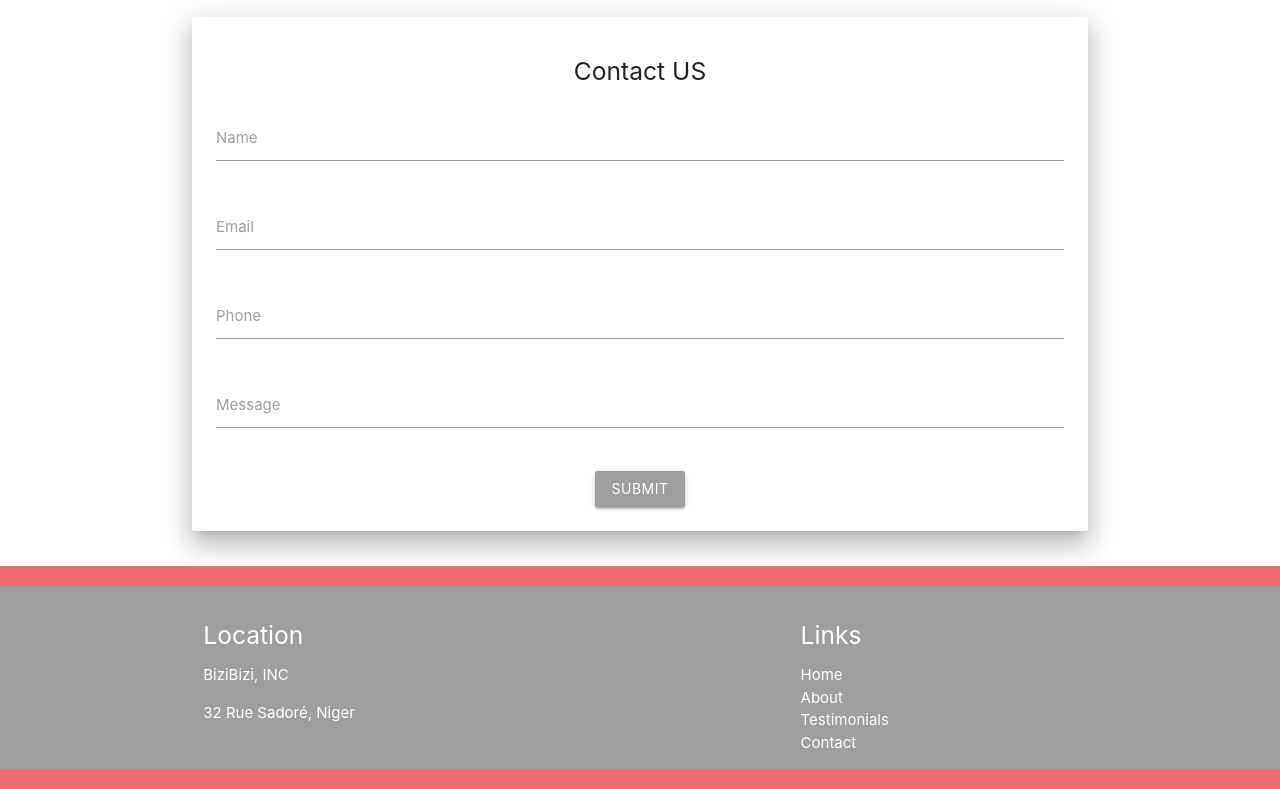
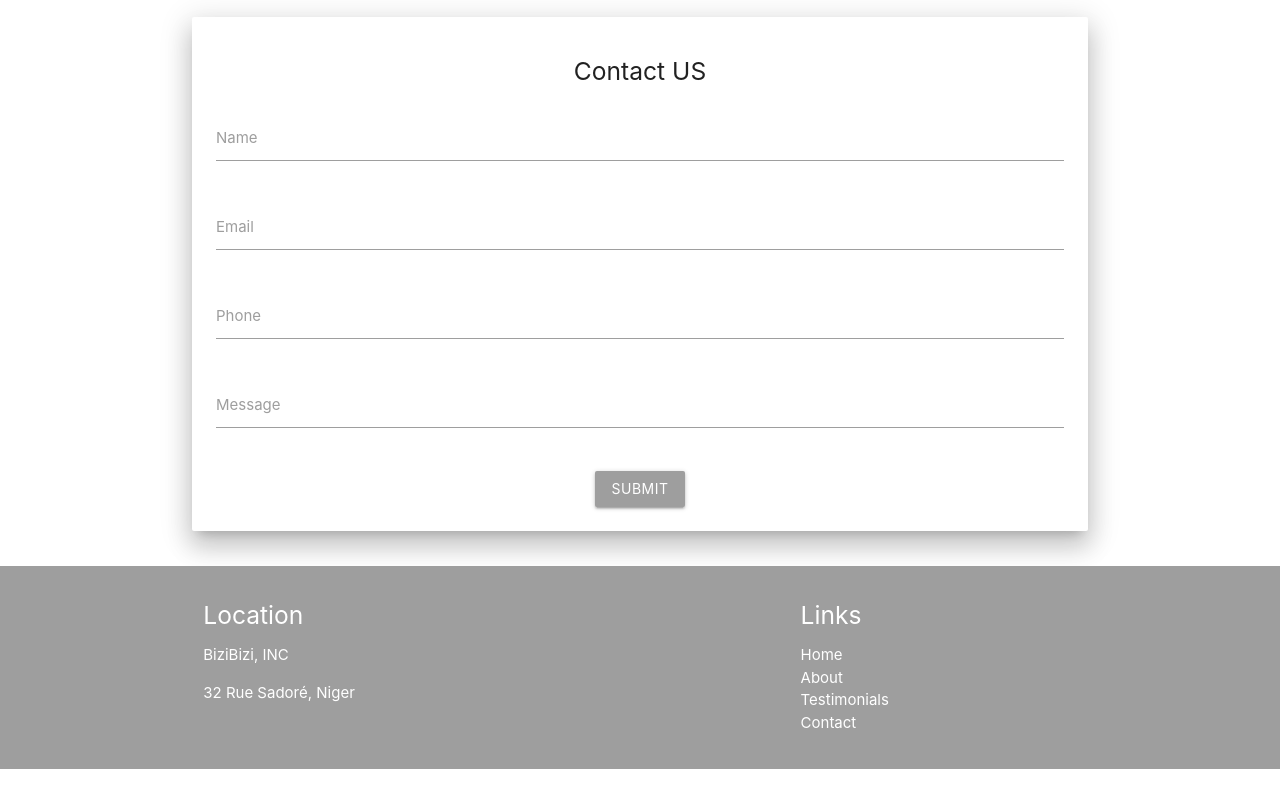
Before and after one commit to tchiffaMed/biziBizi, a plain HTML site: page index.html in a window 1280 px wide. Shown: the part 2464-3253 px from the top of the page. Drawn offline with nearby package versions, Linux system fonts and the light colour scheme.

Commit message:
Update index.html

```diff
--- a/index.html
+++ b/index.html
@@ -202,8 +202,7 @@
             </div>
         </div>
 
-        <footer class="page-footer" style="position: absolute; margin-bottom: 0; width:100%;"  >
-            <div class="page-footer grey">
+        <footer class="page-footer grey" style="position: absolute; margin-bottom: 0; width:100%;"  >
 <div class="container">
                 <div class="row" >
                     <div class="col s12 m8">
@@ -222,7 +221,6 @@
                     </div>
                 </div>
             </div>
-            </div>
 
         </footer>
 </body>
```
